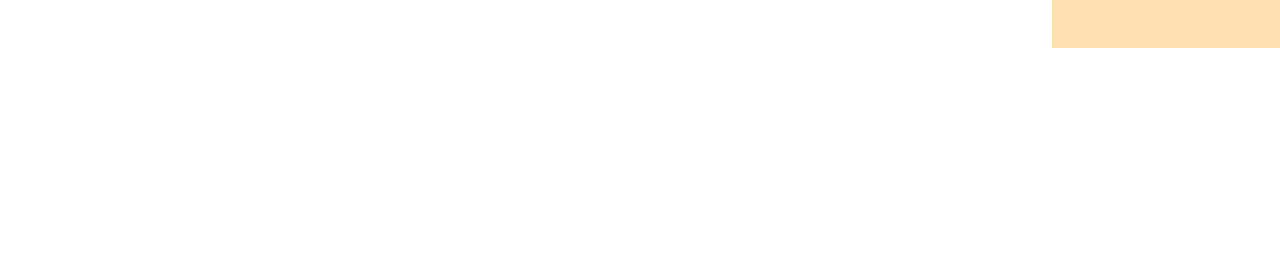
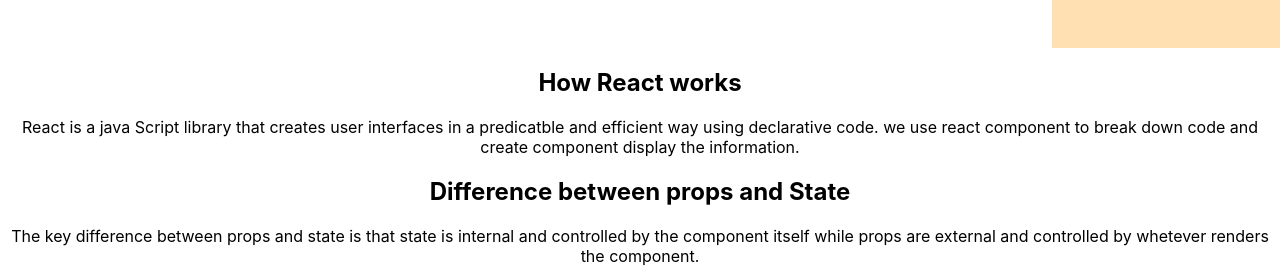
Before and after one commit to Bojlur/assignment-8, a React (Create React App) app: page / in a window 1280 px wide. Shown: the part 2248-2527 px from the top of the page. Before the commit the page ends 2296 px from the top, so only its background shows below. Built offline with nearby package versions, Linux system fonts and the light colour scheme.

Commit message:
text are added

```diff
--- a/src/App.js
+++ b/src/App.js
@@ -1,12 +1,14 @@
 import './App.css';
 import Header from './component/Header/Header';
 import Shop from './component/Shop/Shop';
+import Text from './component/Text/Text';
 
 function App() {
   return (
     <div className="App">
         <Header></Header>
         <Shop></Shop>
+        <Text></Text>
     </div>
   );
 }
--- /dev/null
+++ b/src/component/Text/Text.js
@@ -0,0 +1,27 @@
+import React from 'react';
+
+const Text = () => {
+    return (
+        <div>
+            <div>
+                <h2>How React works</h2>
+                <p>React is a java Script library that creates user interfaces
+                    in a predicatble and efficient way using declarative code.
+                    we use react component to break down code and create component
+                    display the information.
+                </p>
+            </div>
+                <h2>Difference between props and State</h2>
+                <p>
+                    The key difference between props and state is that state is
+                    internal and controlled by the component itself while props are
+                    external and controlled by whetever renders the component.
+                </p>
+            <div>
+
+            </div>
+        </div>
+    );
+};
+
+export default Text;
```
